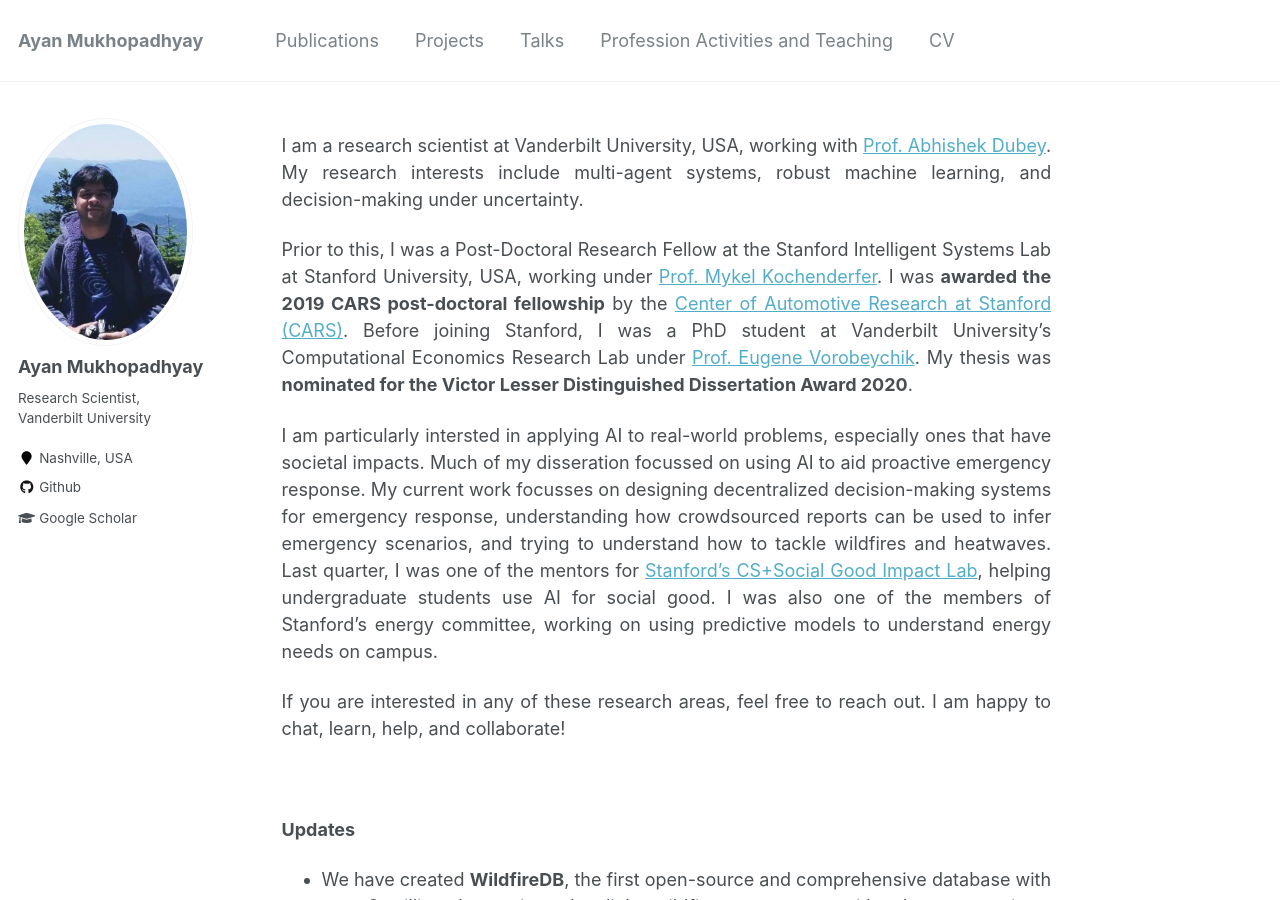
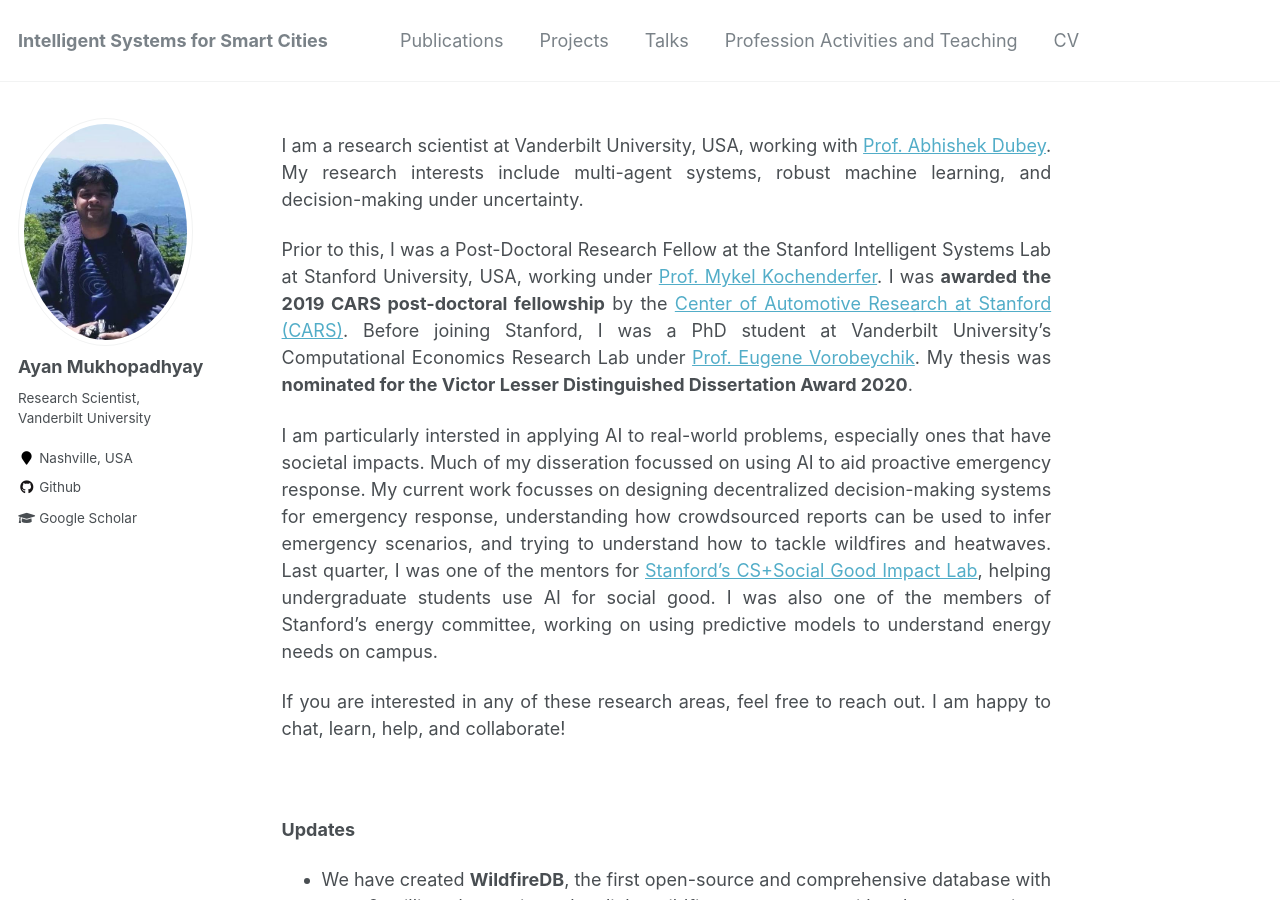
Before and after one commit to insys-cpsweek/insys-cpsweek.github.io, a Jekyll site: the page built from _pages/about.md, in a window 1280 px wide and 900 px high. Built offline with Jekyll 4.4.1, drawn with Linux system fonts in a browser that asks for light colours.

Commit message:
changed site url

```diff
--- a/_config.yml
+++ b/_config.yml
@@ -7,13 +7,13 @@
 
 # Site Settings
 locale                   : "en-US"
-title                    : "Ayan Mukhopadhyay"
+title                    : "Intelligent Systems for Smart Cities"
 title_separator          : "-"
 name                     : &name "Ayan Mukhopadhyay"
 description              : &description "Research Scientist,// Vanderbilt University"
-url                      : https://ayanmukhopadhyay.github.io # the base hostname & protocol for your site e.g. "https://mmistakes.github.io"
+url                      : https://insys-cpsweek.github.io # the base hostname & protocol for your site e.g. "https://mmistakes.github.io"
 baseurl                  : "" # the subpath of your site, e.g. "/blog"
-repository               : "ayanmukhopadhyay/ayanmukhopadhyay.github.io"
+repository               : "insys-cpsweek/insys-cpsweek.github.io"
 teaser                   :  # filename of teaser fallback teaser image placed in /images/, .e.g. "500x300.png"
 breadcrumbs              : false # true, false (default)
 words_per_minute         : 160
```
